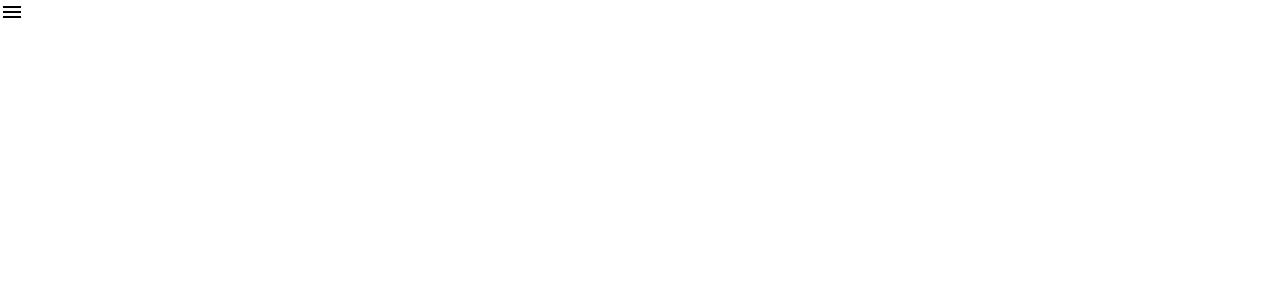
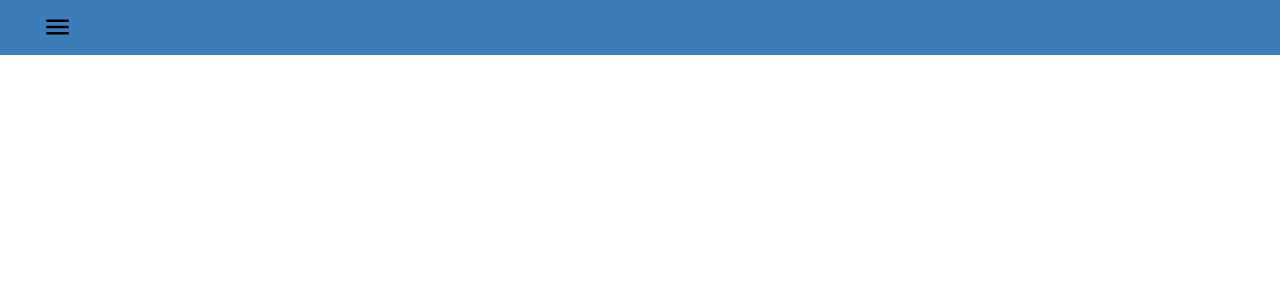
Before and after one commit to seb9465/chat-app, an Angular app in the folder client/: page / in a window 1280 px wide. Shown: the top 300 px of the page. Built offline with nearby package versions, Linux system fonts and the light colour scheme.

Commit message:
A bit of styling.

```diff
--- a/client/src/app/app.component.scss
+++ b/client/src/app/app.component.scss
@@ -1,5 +1,6 @@
+@import './variables.scss';
 
 #sidenav-container {
+    overflow: hidden;
     height: 100%;
-    width: 100%;
 }
--- a/client/src/app/common/top-menu/top-menu.component.scss
+++ b/client/src/app/common/top-menu/top-menu.component.scss
@@ -0,0 +1,24 @@
+@import './../../variables.scss';
+
+.top-menu {
+    height: $top-menu-height;
+    padding-left: 30px;
+    padding-right: 30px;
+    background-color: $color-main;
+
+    .mat-icon {
+        @include material-icons();
+        height: $top-menu-height;
+        width: $top-menu-height;
+        font-size: 30px;                // Must be placed after the include orelse it gets overwrited.
+        line-height: $top-menu-height;  // Must be placed after the include orelse it gets overwrited.
+        cursor: pointer;                // Must be placed after the include orelse it gets overwrited.
+        text-align: center;
+        color: $black;
+
+        &:hover {
+            color: $white;
+        }
+    }
+
+}
```
